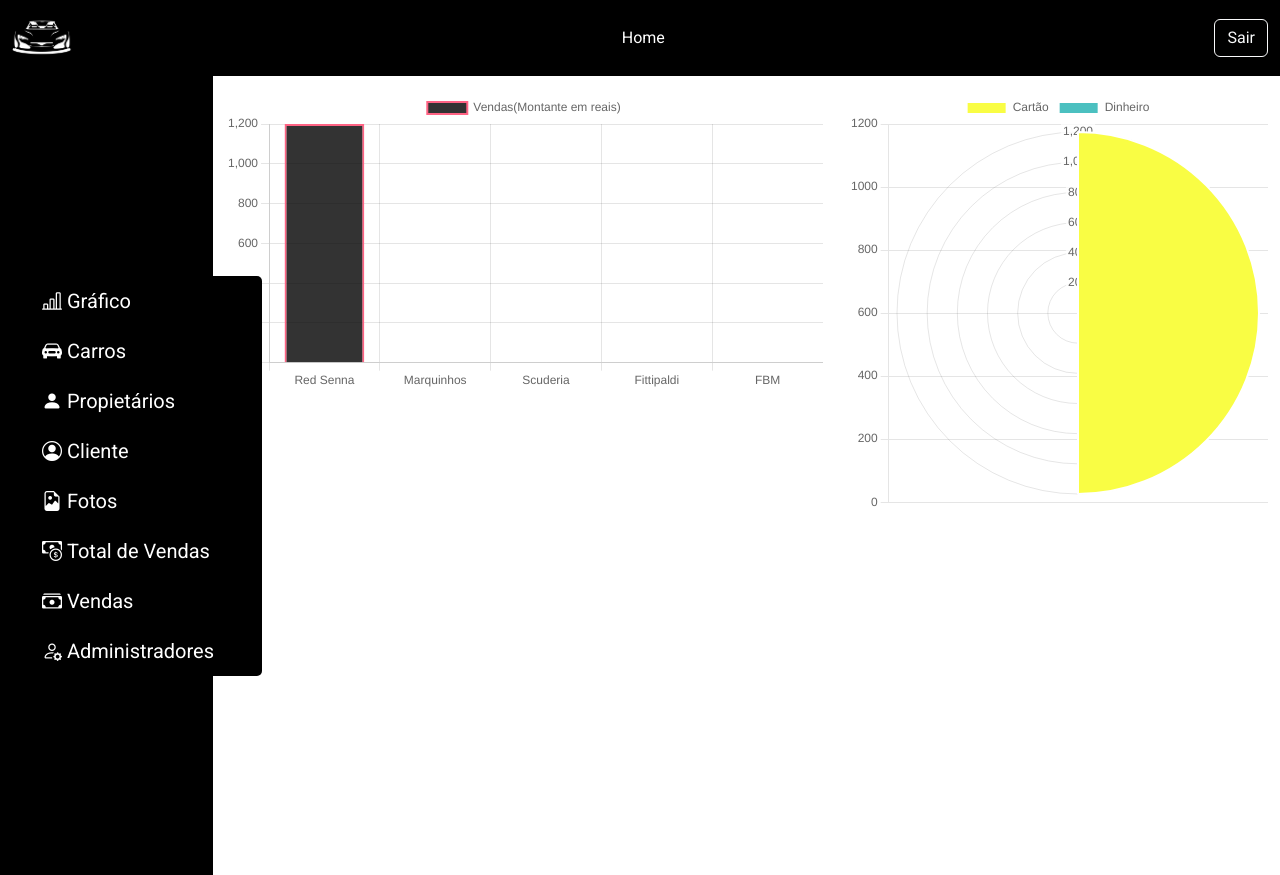
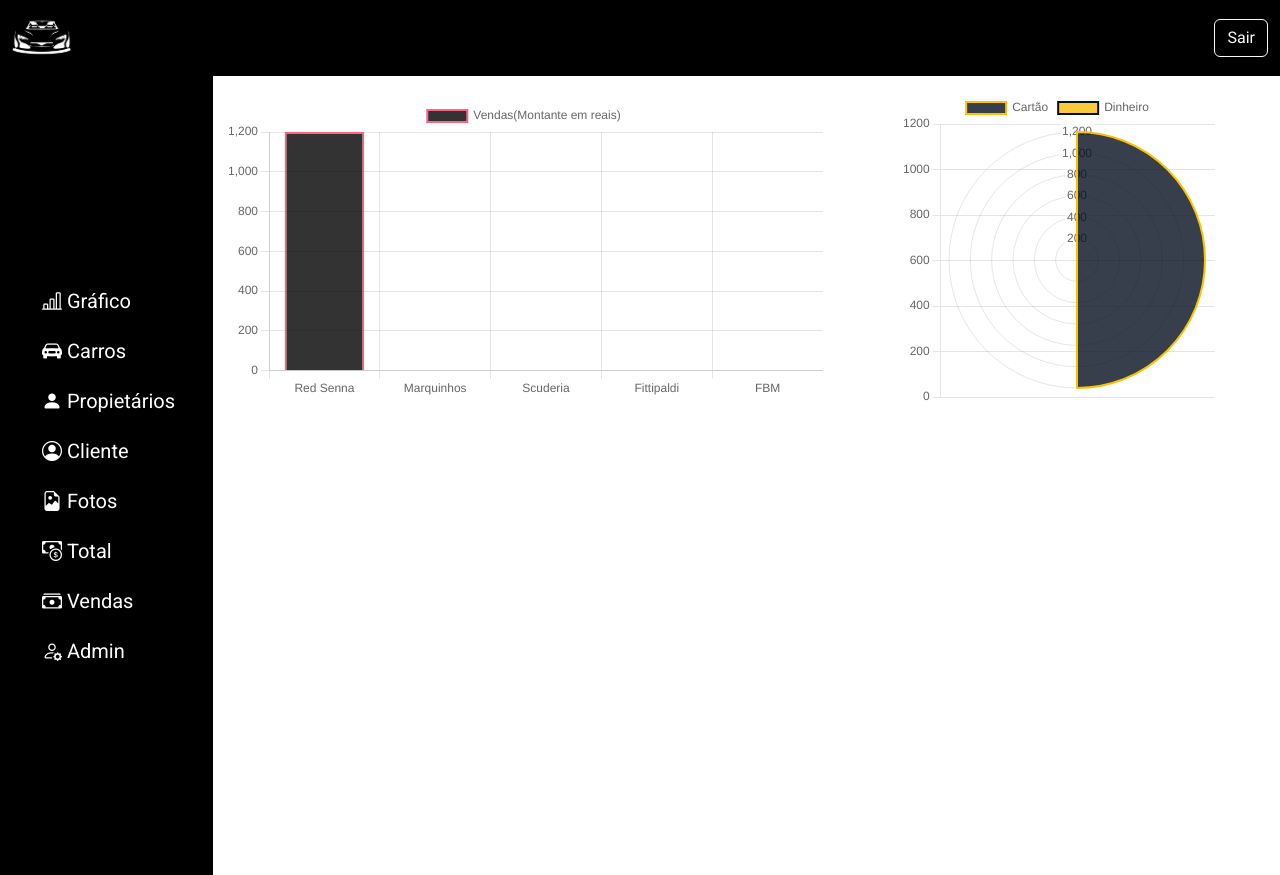
Before and after one commit to MarcoAntonioNobre/carros, a PHP site: page /adm.php in a window 1280 px wide. Shown: the top 875 px of the page. Run offline with PHP 8.4, Linux system fonts and the light colour scheme; the visitor is signed in with stand-in values (Sample User, id 1); data comes from the database, SQL or seed files in the repository; data that the repository does not hold is empty; some libraries are stand-ins or nearby versions.

Commit message:
A.Prates

```diff
--- a/adm.php
+++ b/adm.php
@@ -36,7 +36,7 @@ if ($_SESSION['idadm']) {
 
 <div class="container-fluid">
     <div class="row">
-        <div id="nav" class="col-lg-2 bg-black text-white text-center fs-5 ">
+        <div id="nav" class="col-lg-2 col-md-12 bg-black text-white text-center fs-5 ">
             <div class="inputii">
                 <button class="value" onclick="carregarConteudo('home')">
                     <svg viewBox="0 0 16 16" xmlns="http://www.w3.org/2000/svg" data-name="Layer 2">
@@ -72,7 +72,7 @@ if ($_SESSION['idadm']) {
                     <svg fill="none" viewBox="0 0 24 25" xmlns="http://www.w3.org/2000/svg">
                         <i class="bi bi-cash-coin"></i>
                     </svg>
-                    Total de Vendas
+                    Total
                 </button>
                 <button class="value" onclick="carregarConteudo('listarVenda')">
                     <svg fill="none" viewBox="0 0 24 25" xmlns="http://www.w3.org/2000/svg">
@@ -84,15 +84,15 @@ if ($_SESSION['idadm']) {
                     <svg fill="none" viewBox="0 0 24 25" xmlns="http://www.w3.org/2000/svg">
                         <i class="bi bi-person-gear"></i>
                     </svg>
-                    Administradores
+                    Admin
                 </button>
             </div>
         </div>
-        <div class="col-lg-10">
+        <div class="col-lg-10 col-md-12">
             <div name="show" id="show">
                 <div class="row">
-                    <div class="col-lg-7 col-md-12 col-12 mt-3">
-                        <div class="">
+                    <div class="col-lg-7 col-md-12 col-12 mt-3 d-flex justify-content-center align-items-center">
+                        <div class=" d-flex justify-content-center align-items-center  w-100">
                             <canvas id="myChart"></canvas>
                         </div>
 
@@ -130,7 +130,7 @@ if ($_SESSION['idadm']) {
                                             'rgba(0, 0, 0, 0.8)',
                                             'rgba(255,31,31,0.8)',
                                             'rgba(48,112,252,0.8)',
-                                            'rgba(12,148,0,0.7)',
+                                            'rgba(12,148,0, 0.8)',
                                             'rgba(0,0,0,0.8)'
                                         ],
                                         borderColor: [
@@ -153,27 +153,25 @@ if ($_SESSION['idadm']) {
                             });
                         </script>
                     </div>
-                    <div class="col-lg-5 col-md-12 col-12 mt-3">
-                        <div class="">
+                    <div class="col-lg-5 col-md-12 col-12 mt-3 d-flex justify-content-center align-items-center ">
+                        <div class=" d-flex justify-content-center align-items-center  w-75">
                             <canvas id="myChart2"></canvas>
                         </div>
                         <?php
                         $pagamento = listarTabela('*', 'compras');
                         if ($pagamento !== 'Vazio') {
+                            $cartao = 0;
+                            $dinheiro = 0;
                             foreach ($pagamento as $pagamentoItem) {
                                 $cliente = $pagamentoItem->idcliente;
                                 $valorPago = $pagamentoItem->valorPago;
                                 if ($cliente === 'null') {
-                                    if($valorPago === 'null'){
-                                        $dinheiro = 0;
-                                    }else{
-                                        $dinheiro += $valorPago;
+                                    if ($valorPago !== 'null') {
+                                        $dinheiro = $valorPago+$dinheiro;
                                     }
                                 } else {
-                                    if ($valorPago === 'null') {
-                                        $cartao = 0;
-                                    } else {
-                                        $cartao += $valorPago;
+                                    if ($valorPago !== 'null') {
+                                        $cartao = $valorPago+$cartao;
                                     }
 
                                 }
@@ -185,7 +183,6 @@ if ($_SESSION['idadm']) {
 
 
                         ?>
-                        <script src="https://cdn.jsdelivr.net/npm/chart.js"></script>
 
                         <script>
                             const ctx2 = document.getElementById('myChart2');
@@ -201,8 +198,13 @@ if ($_SESSION['idadm']) {
                                         label: 'Vendas (em reais)',
                                         data: ['<?php echo $cartao?>', '<?php echo $dinheiro?>'],
                                         backgroundColor: [
-                                            'rgb(249,253,68)',
-                                            'rgb(75, 192, 192)',
+                                            'rgba(4,16,30,0.8)',
+                                            'rgba(248,189,9,0.8)',
+                                        ],
+                                        borderColor: [
+                                            'rgb(255,192,0)',
+                                            'rgba(4,16,30)',
+
                                         ]
                                     }]
                                 },
@@ -318,7 +320,7 @@ include_once 'footer.php';
                             </div>
                             <div>
                                 <label for="inpValorUnitario" class="label-control">Número do cartão:</label>
-                                <input type="text" name="inpValorUnitario" id="inpValorUnitario"
+                                <input type="text" name="inpValorUnitario" id="inpValorUnitario"  minlength="6" maxlength="6"
                                        class="inputzz">
                             </div>
                             <div>
@@ -362,7 +364,7 @@ include_once 'footer.php';
                             </div>
                             <div>
                                 <label for="inpEditValorUnitario" class="label-control">Número do cartão:</label>
-                                <input type="text" name="inpEditValorUnitario" id="inpEditValorUnitario"
+                                <input type="text" name="inpEditValorUnitario" id="inpEditValorUnitario"  minlength="6" maxlength="6"
                                        class="inputzz">
                             </div>
                             <div>
--- a/css/style.css
+++ b/css/style.css
@@ -8,13 +8,13 @@
 
 @media only screen and (max-width: 992px) and (min-width: 768px) {
     #nav {
-        min-height: 40vh !important;
+        min-height: 75vh !important;
     }
 }
 
 @media only screen and (max-width: 768px) {
     #nav {
-        min-height: 40vh !important;
+        min-height:80vh !important;
     }
 }
 
@@ -500,12 +500,11 @@ td strong .a:hover {
 .inputii {
     display: flex;
     flex-direction: column;
-    width: 250px;
     background-color: #000000;
     justify-content: center;
     border-radius: 5px;
     position: relative;
-    /*top: 50%;*/
+    top: 0;
     transform: translateY(50%);
 }
 
@@ -523,13 +522,16 @@ td strong .a:hover {
 
 .value:not(:active):hover,
 .value:focus {
-    background-color: #21262C;
+    background-color: #ffffff;
+    color: black;
 }
 
 .value:focus,
 .value:active {
-    background-color: #1A1F24;
+
     outline: none;
+    background-color: #b4b4b4;
+    color: black;
 }
 
 .value::before {
@@ -539,7 +541,7 @@ td strong .a:hover {
     left: -10px;
     width: 5px;
     height: 80%;
-    background-color: #2F81F7;
+    background-color: #ffffff;
     border-radius: 5px;
     opacity: 0;
 }
--- a/navbar.php
+++ b/navbar.php
@@ -2,26 +2,9 @@
 
 <nav class="navbar navbar-expand-lg bg-black" data-bs-theme="dark">
     <div class="container-fluid">
-        <img src="./img/13.png" alt="logomarca" width="60px">
-        <button class="navbar-toggler" type="button" data-bs-toggle="collapse" data-bs-target="#navbarSupportedContent"
-                aria-controls="navbarSupportedContent" aria-expanded="false" aria-label="Toggle navigation">
-            <span class="navbar-toggler-icon"></span>
-        </button>
-        <div class="collapse navbar-collapse" id="navbarSupportedContent">
-            <ul class="navbar-nav me-auto mb-2 mb-lg-0">
-                <li class="nav-item">
-                    <?php
-                    if (isset($_SESSION['cpfAdm']) && !empty($_SESSION['cpfAdm'])) {
-                        ?>
+        <a href="dashboard.php"><img src="./img/13.png" alt="logomarca" width="60px">
+        </a>
 
-                        <a class="nav-link active" aria-current="page" href="#"
-                           onclick="redireciona('dashboard')">Home</a>
-                        <?php
-                    }
-                    ?>
-
-                </li>
-            </ul>
             <?php
             if (isset($_SESSION['cpfAdm']) && !empty($_SESSION['cpfAdm'])) {
                 ?>
@@ -30,6 +13,6 @@
             }
             ?>
 
-        </div>
+
     </div>
 </nav>
```
Also changed, not shown: carros.php (+12 -9 lines), dashboard.php (+4 -3 lines), fotos.php (+11 -8 lines), listarAdm.php (+10 -5 lines), listarCliente.php (+11 -7 lines), listarProprietarios.php (+12 -7 lines), listarTotal.php (+13 -11 lines), venda.php (+12 -8 lines).
